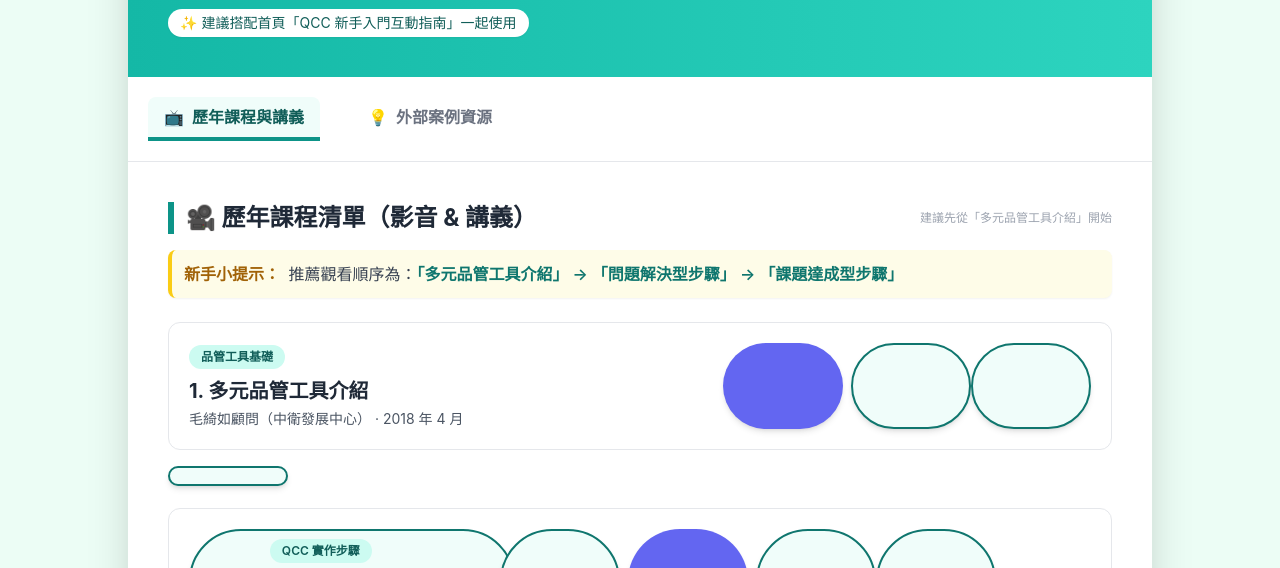
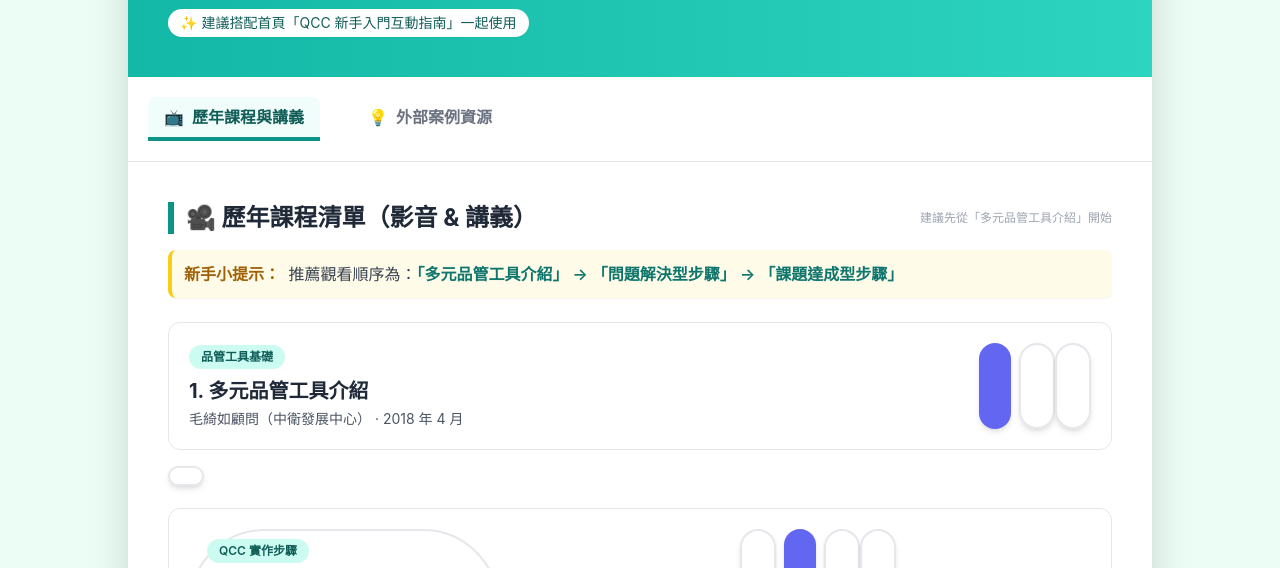
Before and after one commit to YuTien0627/QCC, a plain HTML site: page 參考資料.html in a window 1280 px wide. Shown: the part 167-735 px from the top of the page. Drawn offline with nearby package versions, Linux system fonts and the light colour scheme.

Commit message:
Update 參考資料.html

```diff
--- a/參考資料.html
+++ b/參考資料.html
@@ -236,15 +236,13 @@
 
                 <div class="sm:w-2/5 mt-4 sm:mt-0 flex flex-col sm:flex-row gap-2 justify-end">
                     <a href="${videoUrl}" target="_blank" rel="noopener noreferrer"
-                       class="inline-flex items-center justify-center min-w-[120px] whitespace-nowrap
-                       text-white bg-indigo-500 hover:bg-indigo-600 px-6 py-2 rounded-full font-semibold text-sm shadow-md"
+                       class="inline-flex items-center text-white bg-indigo-500 hover:bg-indigo-600 px-4 py-2 rounded-full font-semibold text-sm transition duration-150 ease-in-out shadow-md"
                        觀看影音
                     </a>
 
                     <!-- ✅ 講義：新分頁預覽（全部一致） -->
                     <a href="${handoutHref}" target="_blank" rel="noopener noreferrer"
-                       class="inline-flex items-center justify-center min-w-[120px] whitespace-nowrap
-                       text-teal-800 bg-teal-50 border-2 border-teal-700 hover:bg-teal-700 hover:text-white px-6 py-2 rounded-full font-semibold text-sm shadow-md"
+                       class="inline-flex items-center text-qcc-dark bg-qcc-light border-2 border-qcc-dark hover:bg-qcc-dark hover:text-white px-4 py-2 rounded-full font-semibold text-sm transition duration-150 ease-in-out shadow-md"
                       講義下載
                     </a>
 
```
